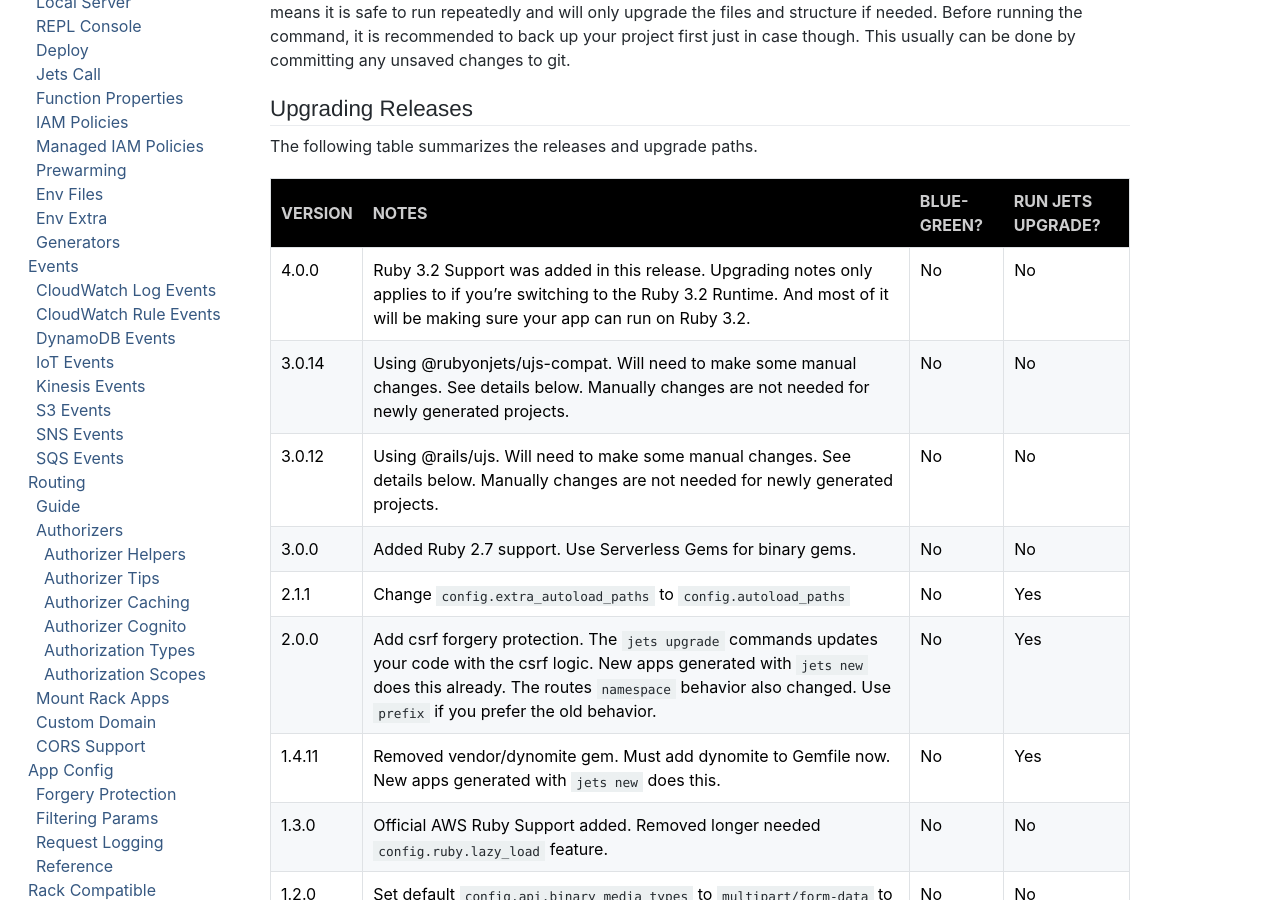
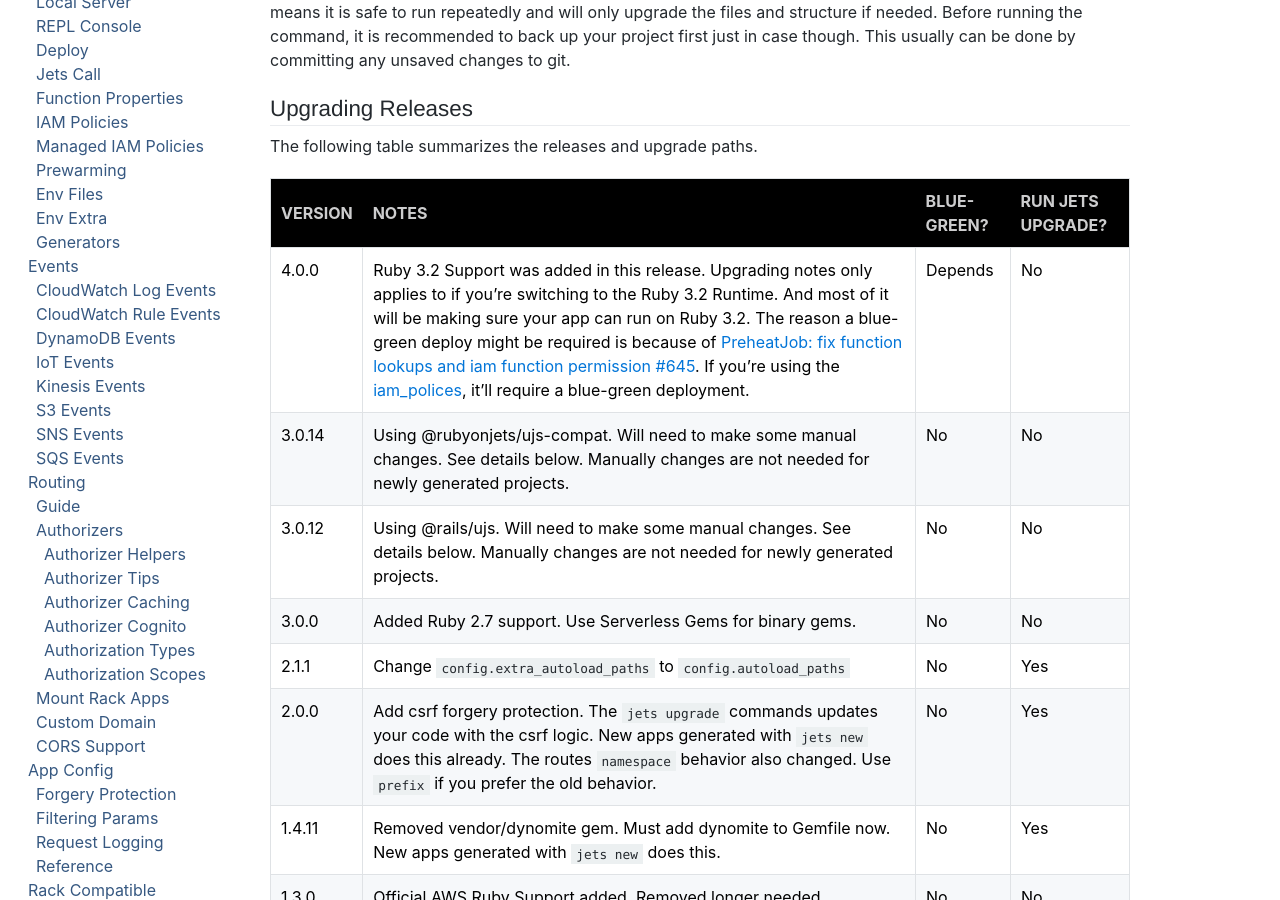
Before and after one commit to rubyonjets/jets-docs, a Jekyll site: the page built from _docs/extras/upgrading.md, in a window 1280 px wide and 900 px high, scrolled down 348 px. Built offline with Jekyll 4.4.1, drawn with Linux system fonts in a browser that asks for light colours; a script that is not in the unit is left out.

Commit message:
upgrading guide

```diff
--- a/_docs/extras/upgrading.md
+++ b/_docs/extras/upgrading.md
@@ -16,7 +16,7 @@ The following table summarizes the releases and upgrade paths.
 
 Version | Notes | Blue-Green? | Run jets upgrade?
 --- | --- | --- | ---
-4.0.0 | Ruby 3.2 Support was added in this release. Upgrading notes only applies to if you're switching to the Ruby 3.2 Runtime. And most of it will be making sure your app can run on Ruby 3.2. | No | No
+4.0.0 | Ruby 3.2 Support was added in this release. Upgrading notes only applies to if you're switching to the Ruby 3.2 Runtime. And most of it will be making sure your app can run on Ruby 3.2. The reason a blue-green deploy might be required is because of [PreheatJob: fix function lookups and iam function permission #645](https://github.com/boltops-tools/jets/pull/645). If you're using the [iam_polices]({% link _docs/iam-policies.md %}), it'll require a blue-green deployment. | Depends | No
 3.0.14 | Using @rubyonjets/ujs-compat. Will need to make some manual changes. See details below. Manually changes are not needed for newly generated projects. | No | No
 3.0.12 | Using @rails/ujs. Will need to make some manual changes. See details below. Manually changes are not needed for newly generated projects. | No | No
 3.0.0 | Added Ruby 2.7 support. Use Serverless Gems for binary gems. | No | No
```
